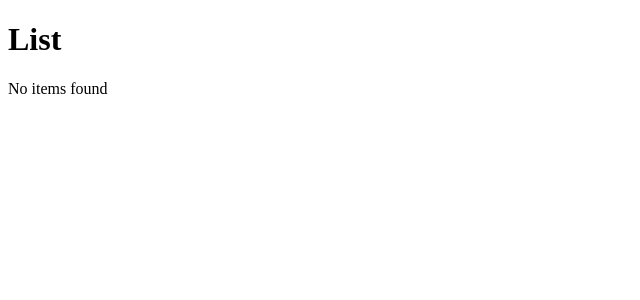
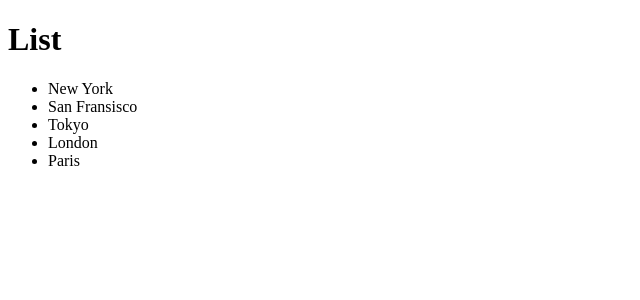
Before and after one commit to karim029/React-app, a React (Vite) app: page / in a window 1280 px wide. Shown: the top 300 px of the page, without its empty margins (0-640 px from the left). Built offline with nearby package versions, Linux system fonts and the light colour scheme.

Commit message:
clickable list items

```diff
--- a/src/components/ListGroup.tsx
+++ b/src/components/ListGroup.tsx
@@ -1,19 +1,19 @@
 function ListGroup() {
   let items = ["New York", "San Fransisco", "Tokyo", "London", "Paris"];
-  items = [];
-  if (items.length == 0)
-    return (
-      <>
-        <h1>List</h1>
-        <p>No items found</p>
-      </>
-    );
+
   return (
     <>
       <h1>List</h1>
+      {items.length === 0 && <p>No items found</p>}
       <ul className="list-group">
         {items.map((item) => (
-          <li key={item}>{item}</li>
+          <li
+            className="list-group-item"
+            key={item}
+            onClick={() => console.log("clicked")}
+          >
+            {item}
+          </li>
         ))}
       </ul>
     </>
```
